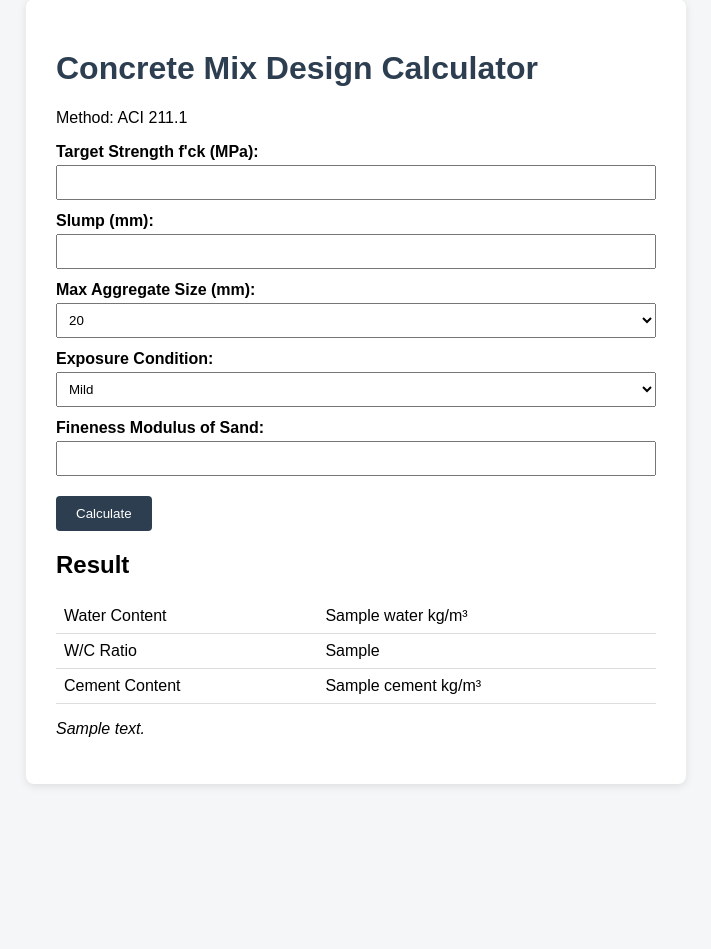
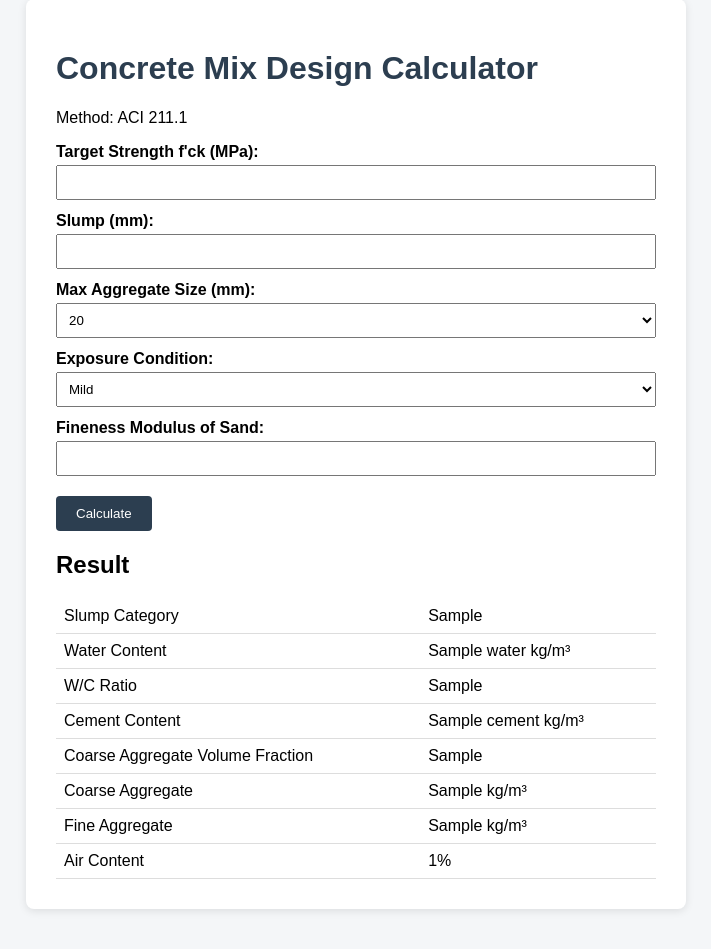
Before and after one commit to fahadkhan-91/concrete-mix-design-app, a Flask app: template templates/index.html in a window 1280 px wide. Shown: the part 41-990 px from the top of the page, without its empty margins (284-995 px from the left). Before the commit the page ends 827 px from the top, so only its background shows below. Run offline with Flask 3, Linux system fonts and the light colour scheme; the template is opened without the code that fills it: most values are stand-ins (such as "Sample title", 1, 10 or a date in 2020).

Commit message:
Update result display in index.html

```diff
--- a/templates/index.html
+++ b/templates/index.html
@@ -44,13 +44,14 @@
         <p style="color:red;">Error: {{ result.error }}</p>
     {% else %}
         <table>
+            <tr><td>Slump Category</td><td>{{ result.slump_category }}</td></tr>
             <tr><td>Water Content</td><td>{{ result.water }} kg/m³</td></tr>
             <tr><td>W/C Ratio</td><td>{{ result.wc_ratio }}</td></tr>
             <tr><td>Cement Content</td><td>{{ result.cement }} kg/m³</td></tr>
+            <tr><td>Coarse Aggregate Volume Fraction</td><td>{{ result.coarse_agg_fraction }}</td></tr>
+            <tr><td>Coarse Aggregate</td><td>{{ result.coarse_agg }} kg/m³</td></tr>
+            <tr><td>Fine Aggregate</td><td>{{ result.fine_agg }} kg/m³</td></tr>
+            <tr><td>Air Content</td><td>{{ result.air_content_percent }}%</td></tr>
         </table>
-                <p><em>{{ result.note }}</em></p>
     {% endif %}
 {% endif %}
-    </div>
-</body>
-</html>
```
Lines whose indentation alone changed are shown as unchanged.
